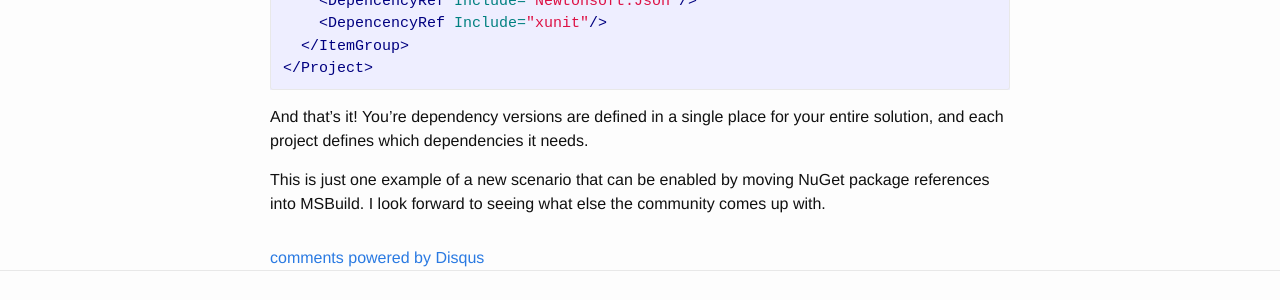
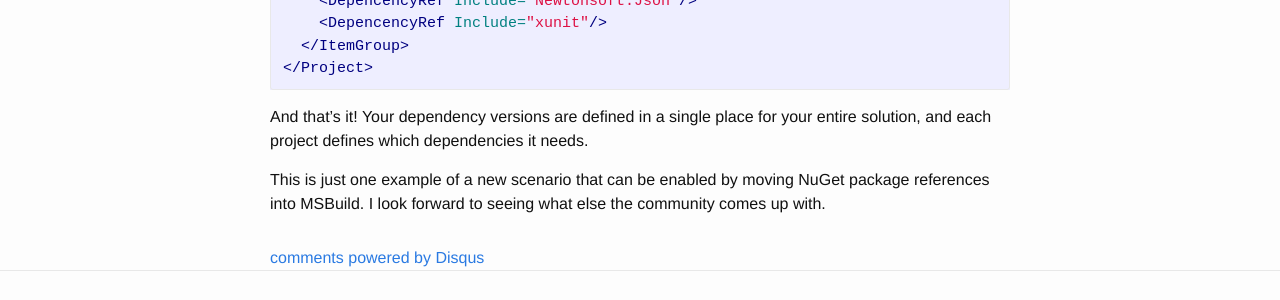
Before and after one commit to bricelam/bricelam.github.io, a Jekyll site: the page built from _posts/2016-10-23-paket-like-nuget-with-msbuild.md, in a window 1280 px wide. Shown: the part 1459-1759 px from the top of the page. Built offline with Jekyll 4.4.1, drawn with Linux system fonts in a browser that asks for light colours; comment, search, counter and statistics services are not loaded.

Commit message:
Fix a typo

````diff
--- a/_posts/2016-10-23-paket-like-nuget-with-msbuild.md
+++ b/_posts/2016-10-23-paket-like-nuget-with-msbuild.md
@@ -69,7 +69,7 @@ The `*.csproj` files would simply reference their corresponding `References.prop
 </Project>
 ```
 
-And that's it! You're dependency versions are defined in a single place for your entire solution, and each project
+And that's it! Your dependency versions are defined in a single place for your entire solution, and each project
 defines which dependencies it needs.
 
 This is just one example of a new scenario that can be enabled by moving NuGet package references into MSBuild. I look
````
